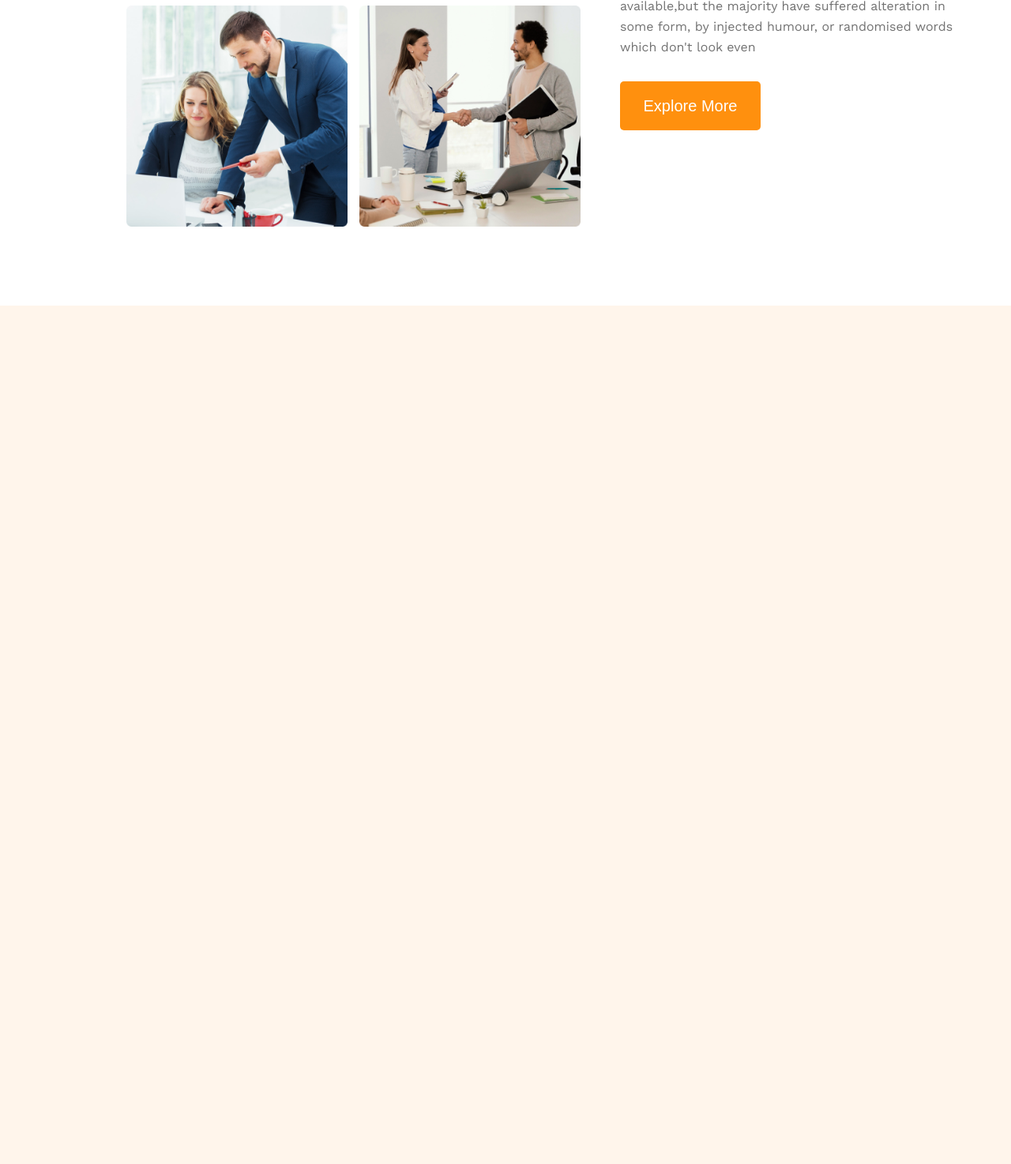
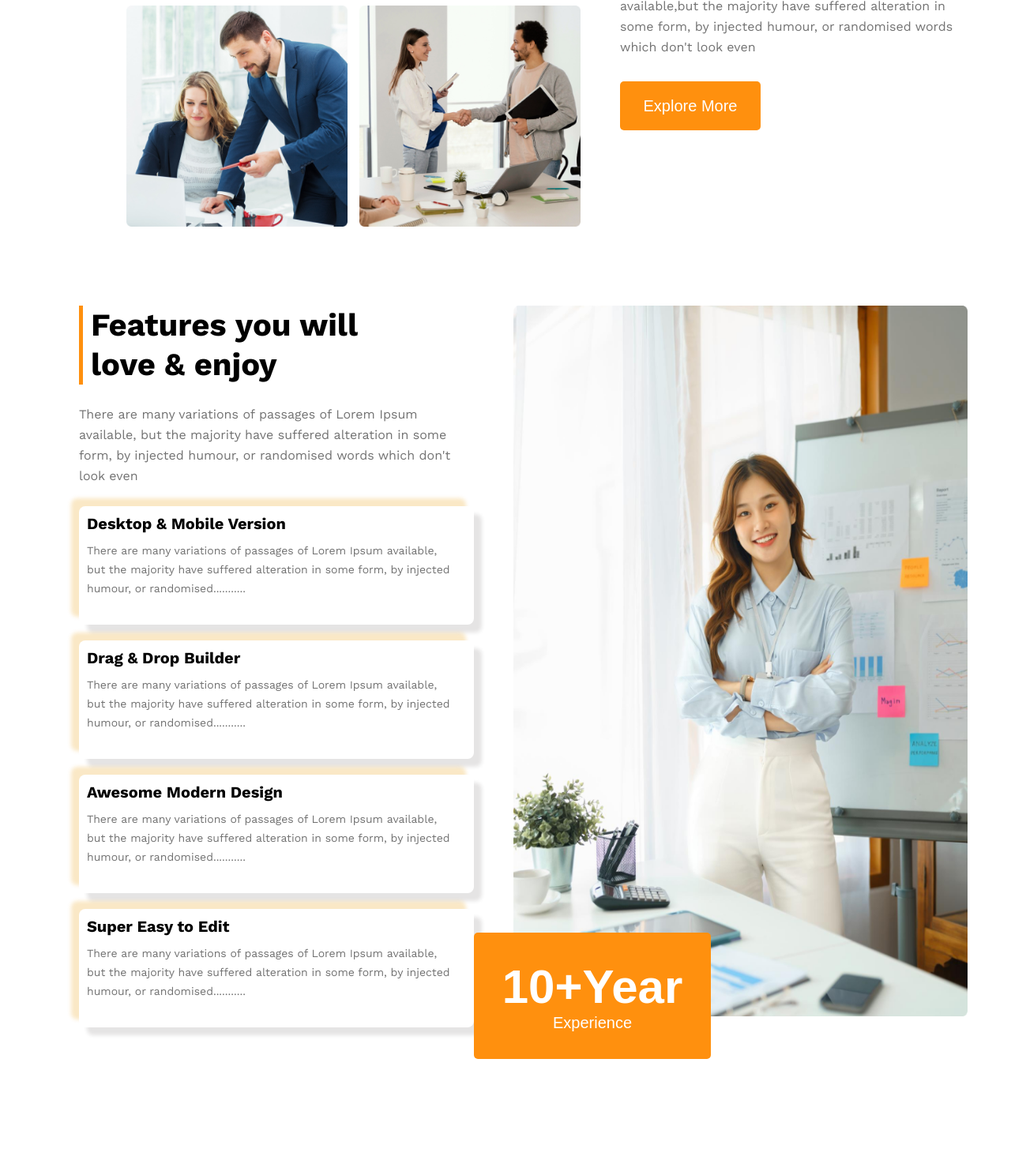
Before and after one commit to ShaikatRoy/g3-Architects, a plain HTML site: page index.html in a window 1280 px wide. Shown: the part 1413-2887 px from the top of the page at 79% size. Before the commit the page ends 1800 px from the top, so only its background shows below. Drawn offline with nearby package versions, Linux system fonts and the light colour scheme.

Commit message:
card added

```diff
--- a/index.html
+++ b/index.html
@@ -14,7 +14,6 @@
     <title>g3-Architects</title>
   </head>
   <body>
-
     <!---------------
        nav section
     ----------------->
@@ -35,14 +34,22 @@
     <section>
       <div class="section-header">
         <div>
-                <h1 class="section-title">Brand New <br> Group of Architects </h1>
-                <p class="section-des">There are many variations of passages of Lorem Ipsum available, but the majority have suffered alteration in <br> some form, by injected humour, or randomised word which don't look even</p>
+          <h1 class="section-title">
+            Brand New <br />
+            Group of Architects
+          </h1>
+          <p class="section-des">
+            There are many variations of passages of Lorem Ipsum available, but
+            the majority have suffered alteration in <br />
+            some form, by injected humour, or randomised word which don't look
+            even
+          </p>
           <div>
             <button class="btn-primary banner-btn">Explore More</button>
           </div>
         </div>
         <div>
-                <img class="banner-img" src="./images/banner.png" alt="">
+          <img class="banner-img" src="./images/banner.png" alt="" />
         </div>
       </div>
     </section>
@@ -53,25 +60,85 @@
 
     <section class="fetures-section">
       <div class="img-section">
-            <img src="./images/team1.png" alt="">
-            <img src="./images/team2.png" alt="">
-            <img src="./images/team3.png" alt="">
-            <img src="./images/team4.png" alt="">
+        <img src="./images/team1.png" alt="" />
+        <img src="./images/team2.png" alt="" />
+        <img src="./images/team3.png" alt="" />
+        <img src="./images/team4.png" alt="" />
       </div>
       <div class="fetures-details">
         <h1 class="fetures-title">
-                <span class="span-1">Quick list</span> of Our <span class="span-2">Features</span>
+          <span class="span-1">Quick list</span> of Our
+          <span class="span-2">Features</span>
         </h1>
         <p class="feture-des">
-                There are many variations of passages of Lorem Ipsum available,but the majority have suffered alteration in some form, by injected humour, or randomised words which don't look even
+          There are many variations of passages of Lorem Ipsum available,but the
+          majority have suffered alteration in some form, by injected humour, or
+          randomised words which don't look even
         </p>
         <div>
           <button class="btn-primary">Explore More</button>
         </div>
       </div>
-
     </section>
 
+    <!----------------
+      blog section
+    ----------------->
 
+    <section class="blog-section">
+      <div class="blog-details">
+        <h1 class="blog-title">
+          Features you will <br />
+          love & enjoy
+        </h1>
+        <p class="blog-des">
+          There are many variations of passages of Lorem Ipsum available, but
+          the majority have suffered alteration in some form, by injected
+          humour, or randomised words which don't look even
+        </p>
+        <div class="card-section">
+          <div class="card">
+            <h1 class="card-title">Desktop & Mobile Version</h1>
+            <p class="card-des">
+              There are many variations of passages of Lorem Ipsum available,
+              but the majority have suffered alteration in some form, by
+              injected humour, or randomised...........
+            </p>
+          </div>
+          <div class="card">
+            <h1 class="card-title">Drag & Drop Builder</h1>
+            <p class="card-des">
+              There are many variations of passages of Lorem Ipsum available,
+              but the majority have suffered alteration in some form, by
+              injected humour, or randomised...........
+            </p>
+          </div>
+          <div class="card">
+            <h1 class="card-title">Awesome Modern Design</h1>
+            <p class="card-des">
+              There are many variations of passages of Lorem Ipsum available,
+              but the majority have suffered alteration in some form, by
+              injected humour, or randomised...........
+            </p>
+          </div>
+          <div class="card">
+            <h1 class="card-title">Super Easy to Edit</h1>
+            <p class="card-des">
+              There are many variations of passages of Lorem Ipsum available,
+              but the majority have suffered alteration in some form, by
+              injected humour, or randomised...........
+            </p>
+          </div>
+        </div>
+      </div>
+      <div class="card-img">
+        <img src="./images/architect.png" alt="" />
+        <div>
+          <button class="btn-primary btn-blog">
+            <span class="year">10+Year</span> Experience
+          </button>
+        </div>
+      </div>
+    </section>
   </body>
 </html>
--- a/styles/style.css
+++ b/styles/style.css
@@ -150,3 +150,84 @@ line-height: 53px;
     color: var(--gray);
     padding: 30px 0;
    }
+
+   /*----------------
+        blog styles
+   ------------------*/
+
+   .blog-section{
+    display: flex;
+    background-color: white;
+    padding: 0 100px;
+   }
+
+   .blog-details{
+
+   }
+
+   .blog-title{
+    font-weight: bold;
+    font-size: 40px;
+    line-height: 50px;
+    padding-left: 10px;
+    border-left: 5px solid #ff900e;
+   }
+
+   .blog-des{
+    font-size: 16px;
+    line-height: 26px;
+    color: var(--gray);
+    padding: 25px 0;
+
+   }
+
+   /* --------------
+       card section
+   ------------------*/
+
+   .card-section{
+    display: flex;
+    flex-direction: column;
+    row-gap: 20px;
+    margin-bottom: 200px;
+   }
+
+   .card{
+    box-shadow: 10px 10px 5px #0e0d0d1c, -10px -10px 5px hwb(39 4% 8% / 0.233);
+    border-radius: 8px;
+    width: 500px;
+    height: 150px;
+    padding: 10px 20px 0 10px;
+   }
+
+   .card-title{
+    font-weight: 600;
+    font-size: 20px;
+   }
+
+   .card-des{
+    font-size: 14px;
+    line-height: 24px;
+    color: var(--gray);
+    margin-top: 10px;
+
+   }
+   .card-img img{
+    width: 575px;
+    height: 900px;
+    margin: 0 0 20px 50px;
+   }
+
+   .year{
+    font-weight: 700;
+    font-size: 60px;
+   }
+
+   .btn-blog{
+    width: 300px;
+    height: 160px;
+    position: relative;
+    top: -130px;
+    z-index: 1;
+
+   }
```
Lines whose indentation alone changed are shown as unchanged.
